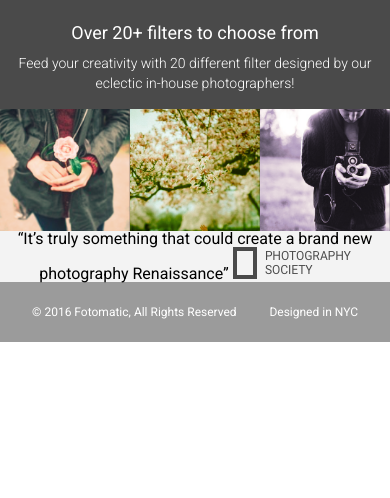
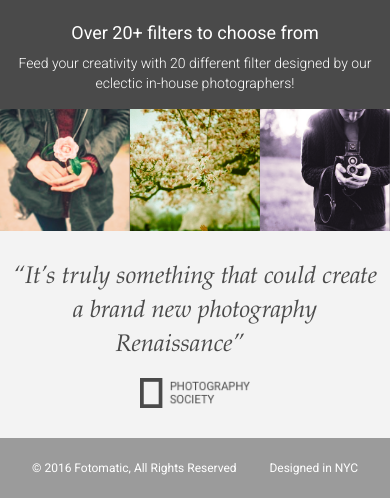
Before and after one commit to hindmiguel/fotomatic, a plain HTML site: page index.html in a window 390 px wide. Shown: the part 1023-1521 px from the top of the page. Before the commit the page ends 1365 px from the top, so only its background shows below. Drawn offline with Linux system fonts and the light colour scheme; a web font is replaced by a local one.

Commit message:
Finish Details

```diff
--- a/resources/css/style.css
+++ b/resources/css/style.css
@@ -352,34 +352,34 @@ header .mobile {
   background-color: #f3f3f3;
 }
 
-#quotes-section content {
+#quotes-section .content {
   padding: 5rem 0;
 }
 
-#quotes-section quote {
+#quotes-section .quote {
   padding-right: 1.875rem;
   font-family: "Palatino", serif;
-  font-size: 1.875rem;
+  font-size: 1.875rem;  /* equal to 30px */
   line-height: 1.1;
   font-style: italic;
   color: #4a4a4a;
 }
 
-#quotes-section quote-citation {
+#quotes-section .quote-citation {
   height: 1.875rem;
 }
 
 @media only screen and (max-width: 760px) {
-  #quotes-section content {
+  #quotes-section .content {
     padding: 1.875rem .625rem;
   }
 
-  #quotes-section quote {
+  #quotes-section .quote {
     font-size: 1.5rem;
     line-height: 1.4;
   }
 
-  #quotes-section quote-citation {
+  #quotes-section .quote-citation {
     display: block;
     padding-top: 1rem;
     margin: auto;
```
